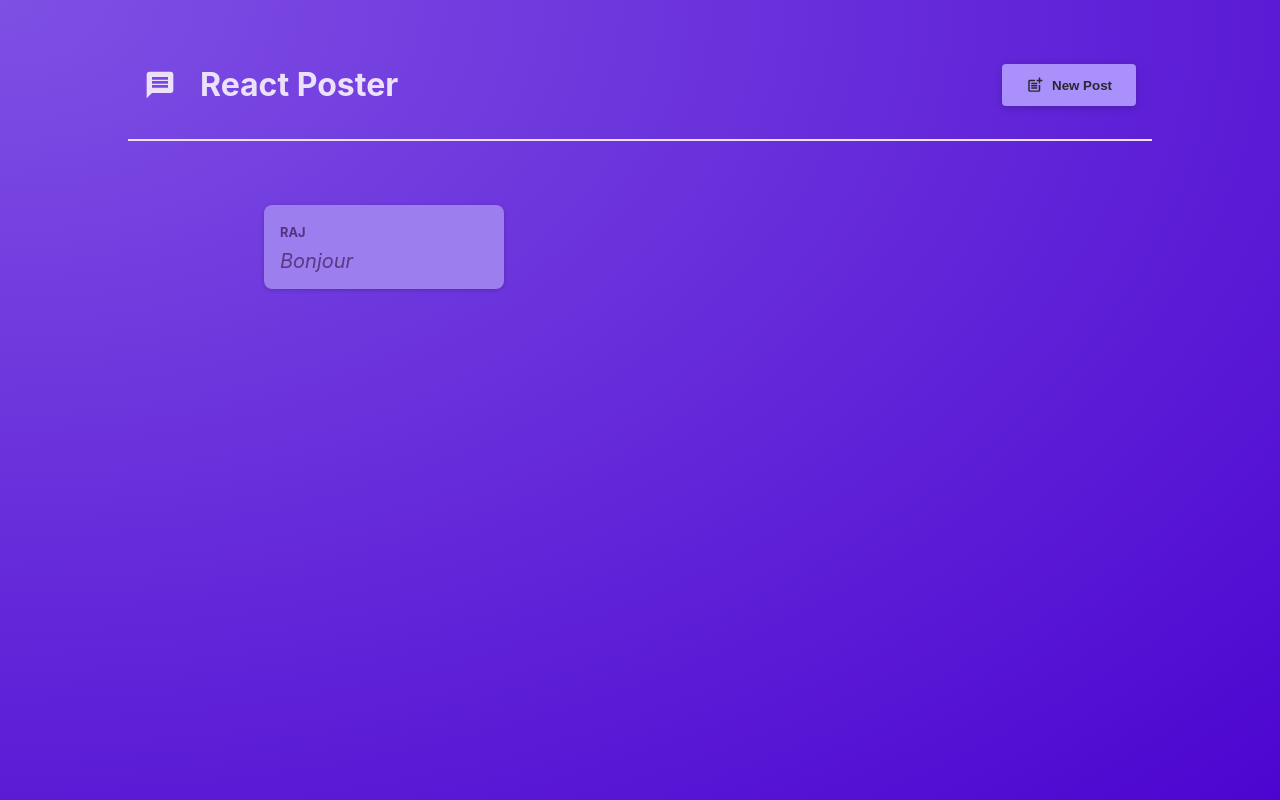
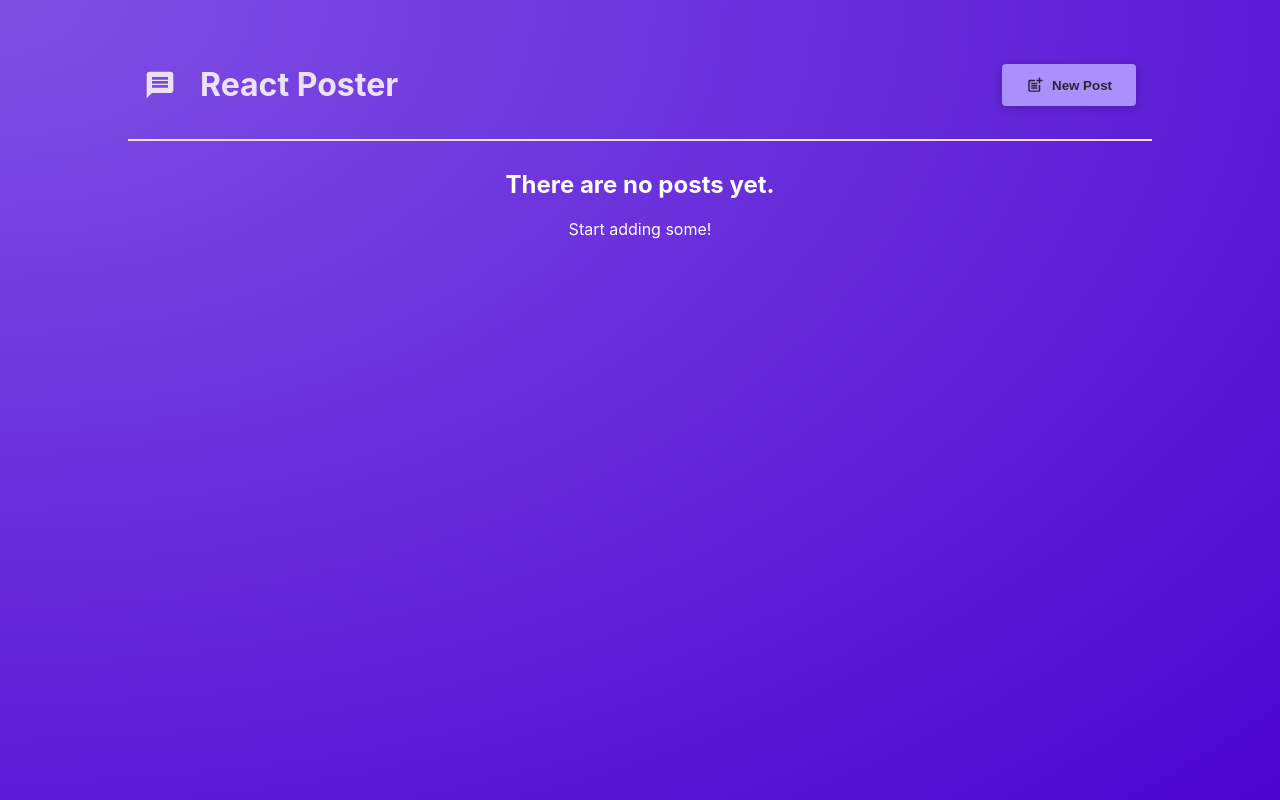
Before and after one commit to ChitraRajasekaran/Reactcc, a React (Vite) app: page / in a window 1280 px wide. Built offline with nearby package versions, Linux system fonts and the light colour scheme.

Commit message:
front end work to create new posts complete

```diff
--- a/src/components/NewPost.jsx
+++ b/src/components/NewPost.jsx
@@ -25,7 +25,7 @@
   }
 
   return (
-    <form className={classes.form} onSubmit = {submitHandler}>
+    <form className={classes.form} onSubmit={submitHandler}>
       <p>
         <label htmlFor="body">Text</label>
         <textarea id="body" required rows={3} onChange={bodyChangeHandler}/>
--- a/src/components/PostsList.jsx
+++ b/src/components/PostsList.jsx
@@ -21,9 +21,16 @@
             />
         </Modal>
         ) : false}
+        {posts.length > 0 && (
         <ul className={classes.posts}>
-        <Post author='Raj' body='Bonjour'/>
+            {posts.map((post) => (<Post key={post.body} author = {post.author} body= {post.body} />
+            ))}
         </ul>
+    )}
+    {posts.length === 0 && <div style={{textAlign: 'center', color:'white'}}>
+        <h2>There are no posts yet.</h2>
+        <p>Start adding some!</p>
+        </div>}
     </>
     ) ;
 }
```
